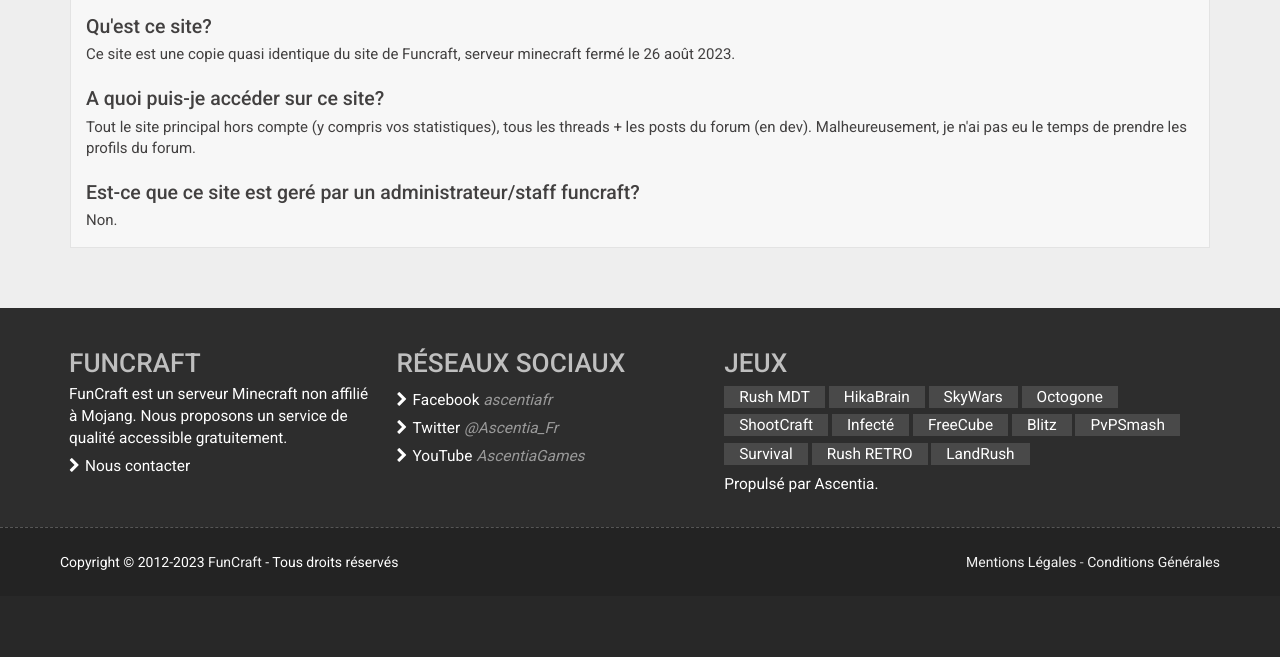
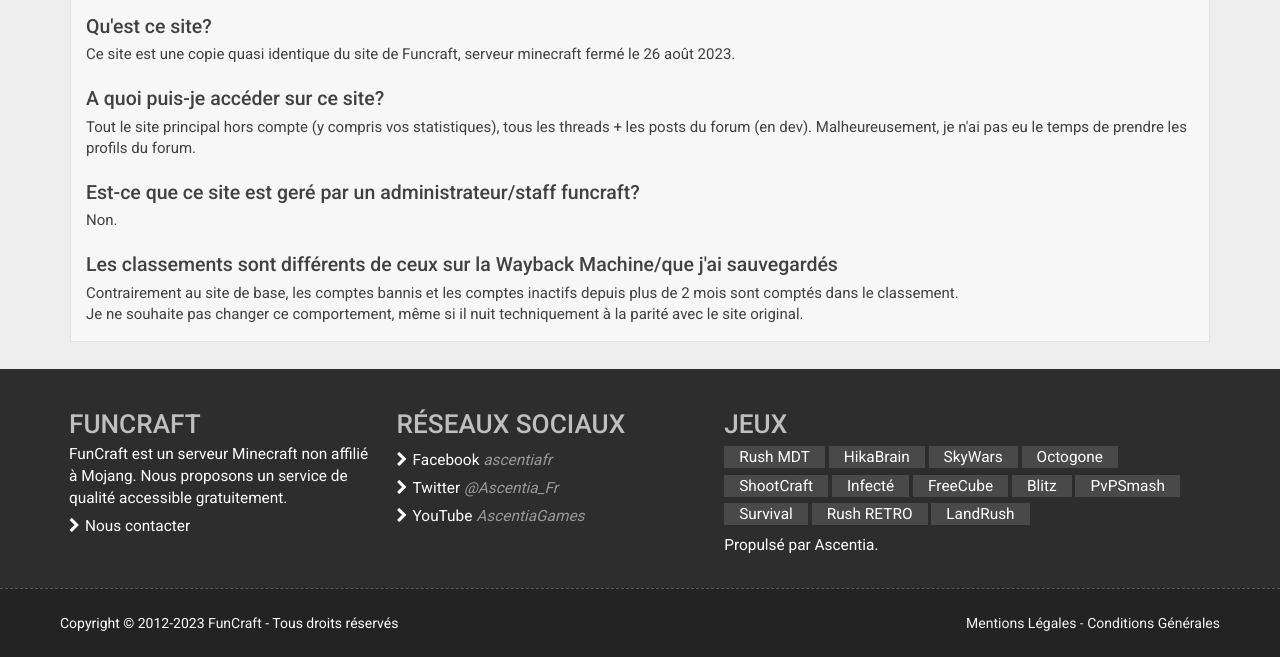
Before and after one commit to Nixuge/funcraft_website, a Flask app: page /about in a window 1280 px wide. Shown: the part 204-861 px from the top of the page. Before the commit the page ends 774 px from the top, so only its background shows below. Run offline with Flask 3, Linux system fonts and the light colour scheme; some libraries are stand-ins or nearby versions.

Commit message:
About info classement bans/inactifs

```diff
--- a/web/templates/addition/about.html
+++ b/web/templates/addition/about.html
@@ -74,7 +74,12 @@
                 <br>
                 <h3>Est-ce que ce site est geré par un administrateur/staff funcraft?</h3>
                 <p>Non.</p>
+                <br>
+                <h3>Les classements sont différents de ceux sur la Wayback Machine/que j'ai sauvegardés</h3>
+                <p>Contrairement au site de base, les comptes bannis et les comptes inactifs depuis plus de 2 mois sont comptés dans le classement.<br>
+                Je ne souhaite pas changer ce comportement, même si il nuit techniquement à la parité avec le site original.</p>
             </div>
+            <br>
         </div>
     </div>
     <footer id="funfoot">
```
